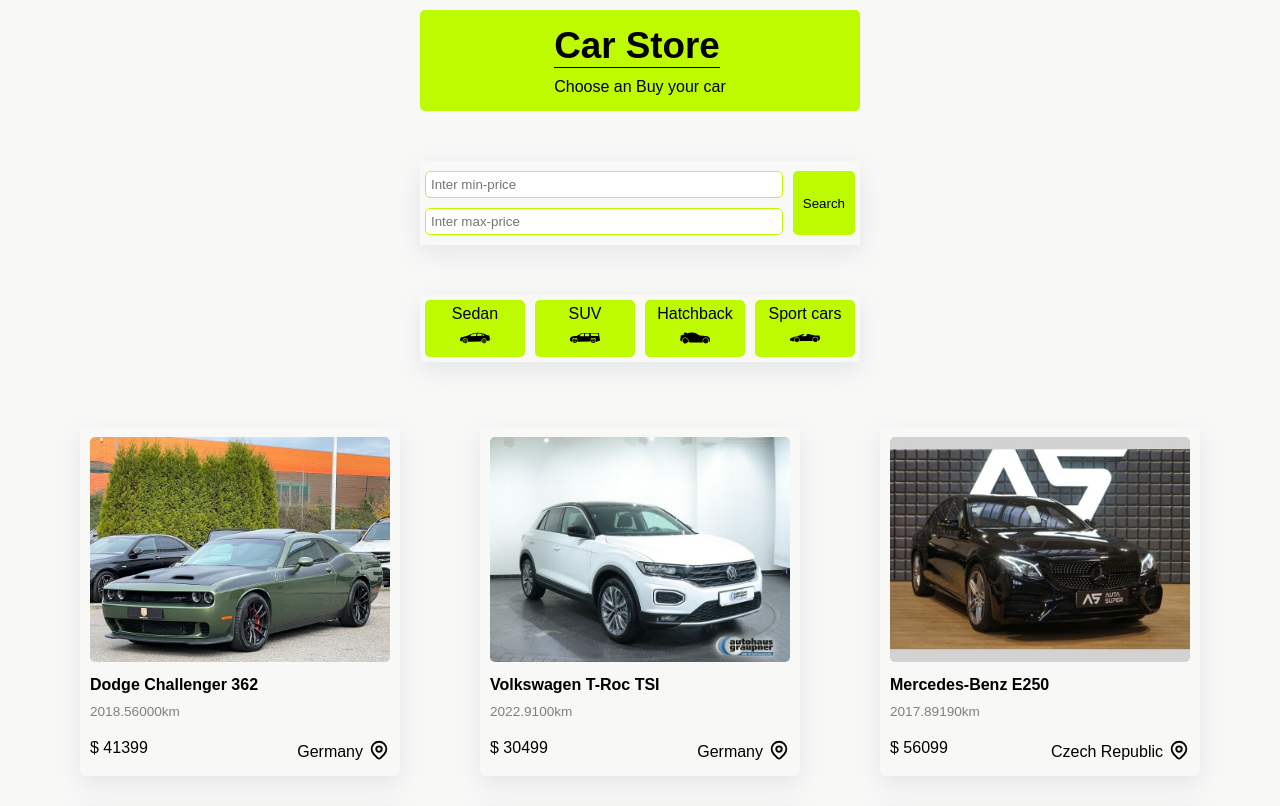
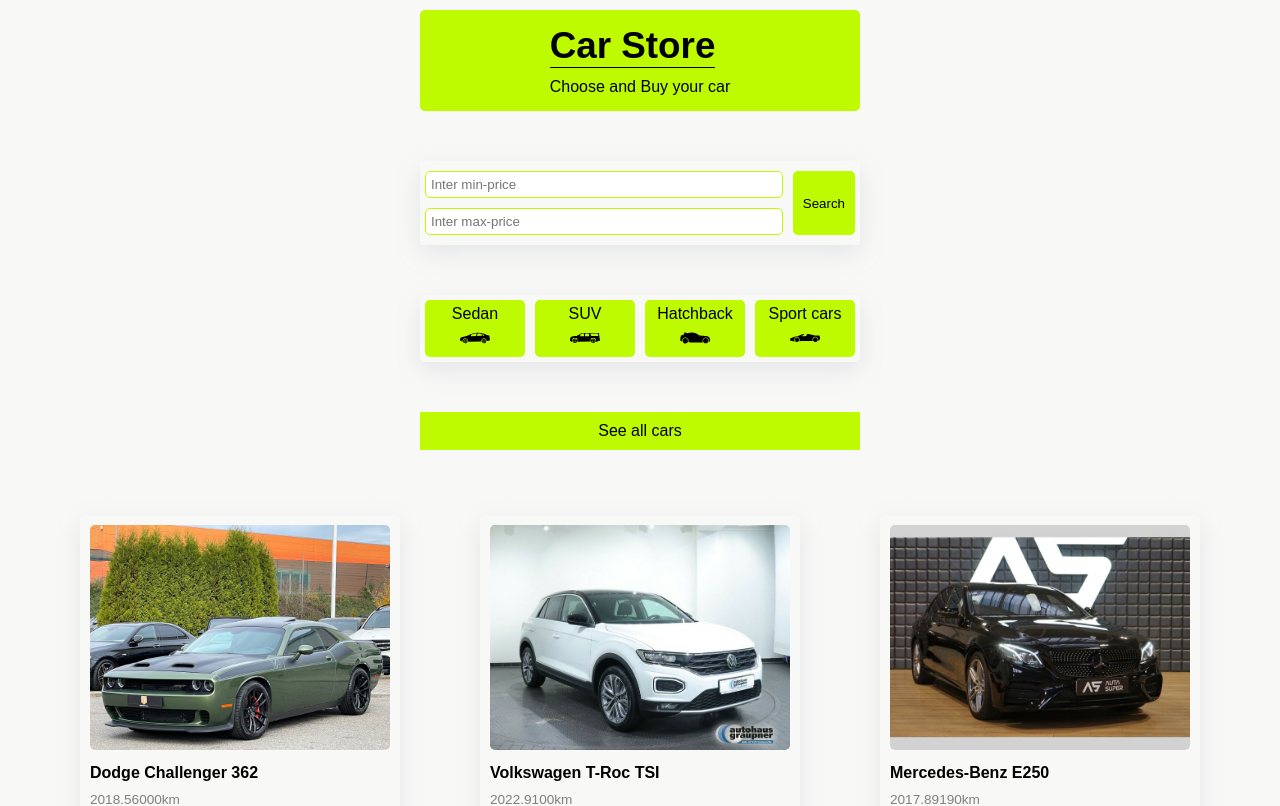
Before and after one commit to Yasaman471/Car-Store, a Next.js app: page / in a window 1280 px wide. Shown: the top 806 px of the page. Built offline with nearby package versions, Linux system fonts and the light colour scheme.

Commit message:
feat(home): integrate all components into the landing page

```diff
--- a/Components/Layout/Layout.tsx
+++ b/Components/Layout/Layout.tsx
@@ -12,7 +12,7 @@
       <header className={styles.header}>
         <Link href="/">
           <h2>Car Store</h2>
-          <p>Choose an Buy your car</p>
+          <p>Choose and Buy your car</p>
         </Link>
       </header>
       <div className={styles.container}> {children}</div>
--- /dev/null
+++ b/Components/modules/AllButton.module.css
@@ -0,0 +1,18 @@
+.container {
+    width: 440px;
+    margin: 50px auto;
+}
+
+.container a {
+    background-color: #befa00;
+    display: block;
+    width: 100%;
+    text-align: center;
+    padding: 10px 0;
+}
+
+@media (max-width: 600px) {
+    .container {
+        width: 320px;
+    }
+}
--- /dev/null
+++ b/Components/modules/AllButton.tsx
@@ -0,0 +1,12 @@
+import Link from "next/link";
+import styles from "./AllButton.module.css";
+
+function AllButton() {
+  return (
+    <div className={styles.container}>
+      <Link href="/cars">See all cars</Link>
+    </div>
+  );
+}
+
+export default AllButton;
--- a/src/pages/index.tsx
+++ b/src/pages/index.tsx
@@ -1,14 +1,17 @@
+import AllButton from "../../Components/modules/AllButton";
 import Categories from "../../Components/modules/Categories";
 import SearchBar from "../../Components/modules/SearchBar";
 import CarsPage from "../../Components/template/CarsPage";
 import carsData from "../../data/carsData";
 
-export default function Home() {
+export default function Index() {
+  const Cars = carsData.slice(0, 3);
   return (
     <div>
       <SearchBar />
       <Categories />
-      <CarsPage data={carsData} />
+      <AllButton />
+      <CarsPage data={Cars} />
     </div>
   );
 }
```
